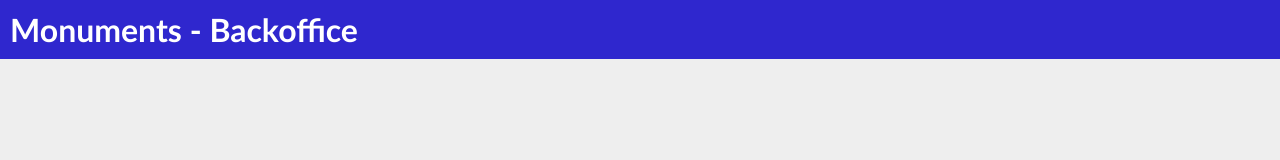
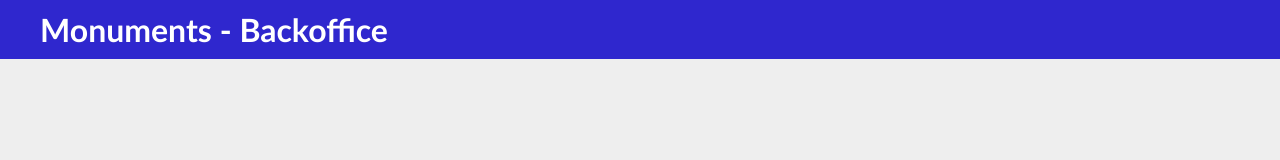
Before and after one commit to ImperiAmic/w5-monuments-front, a website built with Vite: page index.html in a window 1280 px wide. Built offline with nearby package versions, Linux system fonts and the light colour scheme.

Commit message:
Fix Header styles

```diff
--- a/src/components/Header/Header.css
+++ b/src/components/Header/Header.css
@@ -1,8 +1,10 @@
 .main-header {
   background-color: #2f27ce;
   padding: 10px;
+  color: #fff;
 }
 
-.title {
-  color: #fff;
+.main-title {
+  margin: 0 auto;
+  max-width: 1200px;
 }
--- a/src/components/Header/getHeader.ts
+++ b/src/components/Header/getHeader.ts
@@ -4,7 +4,7 @@ const getHeader = (): HTMLElement => {
   const header = document.createElement("header");
   header.classList.add("main-header");
 
-  header.innerHTML = "<h1 class=title>Monuments - Backoffice</h1>";
+  header.innerHTML = "<h1 class='main-title'>Monuments - Backoffice</h1>";
 
   return header;
 };
```
Also changed, not shown: src/components/Header/getHeader.test.ts (+3 -3 lines).
